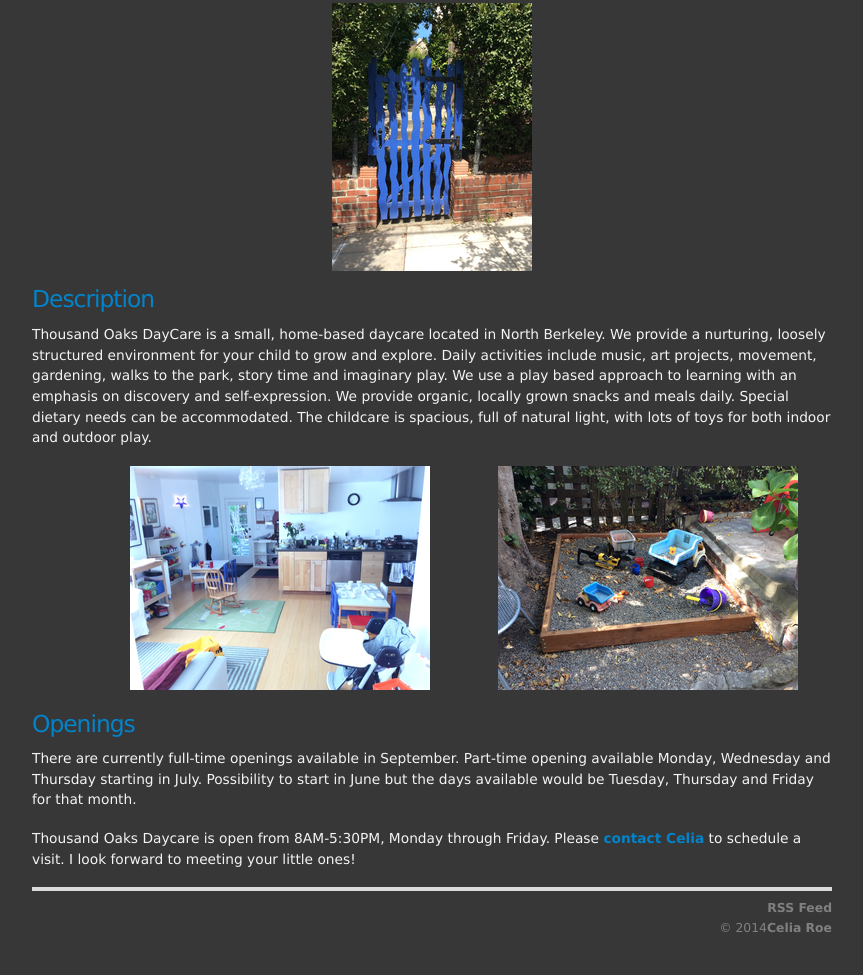
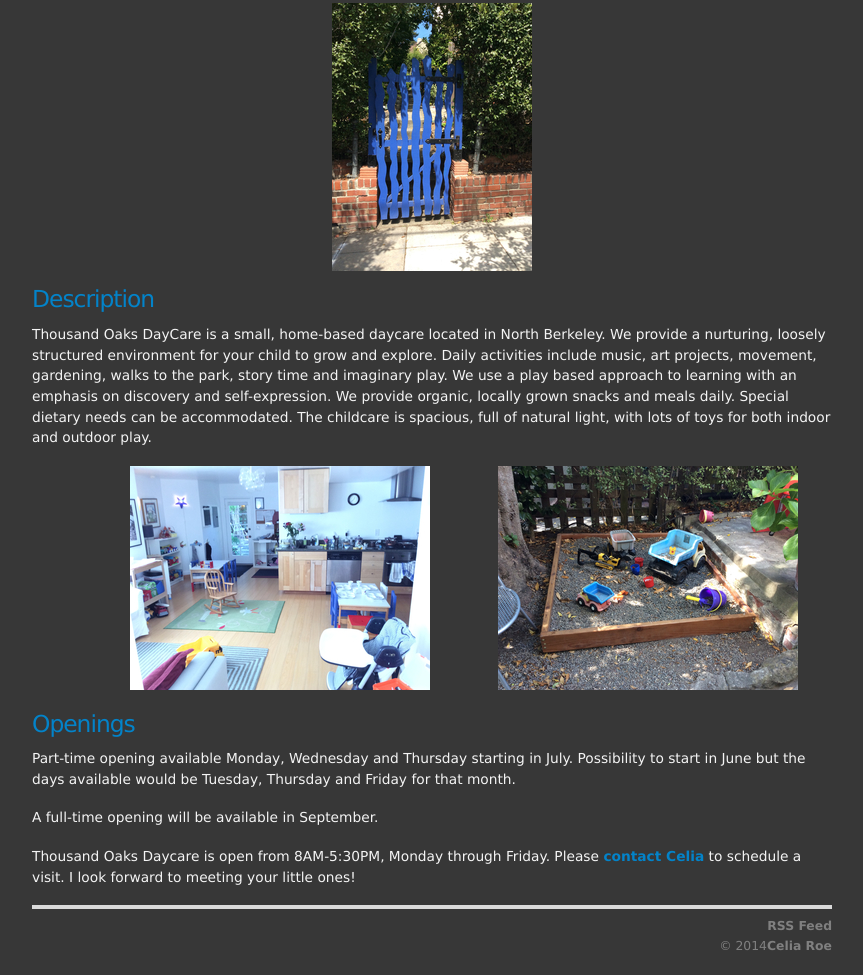
Before and after one commit to Thousandoakschildcare/Thousandoakschildcare.github.io, a plain HTML site: page index.html in a window 1280 px wide. Shown: the part 235-1210 px from the top of the page, without its empty margins (208-1071 px from the left). Drawn offline with nearby package versions, Linux system fonts and the light colour scheme; some packages are replaced by stand-ins of ours.

Commit message:
re part-time opening

```diff
--- a/index.html
+++ b/index.html
@@ -24,11 +24,16 @@ toys for both indoor and outdoor play.
 <h2 id="sec-2">Openings</h2>
 <div class="outline-text-2" id="text-2">
 <p>
-There are currently full-time openings available in September. Part-time
-opening available Monday, Wednesday and Thursday starting in
+ Part-time opening available Monday, Wednesday and Thursday starting in
 July. Possibility to start in June but the days available would be
 Tuesday, Thursday and Friday for that month.
 </p>
+
+
+<p>
+A full-time opening will be available in September.
+</p>
+
 
 <p>
  Thousand Oaks Daycare is open from 8AM-5:30PM, Monday through
```
